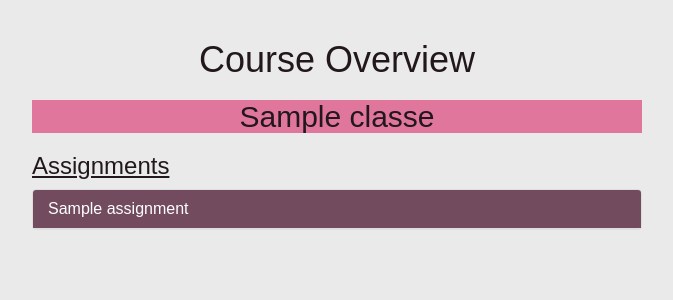
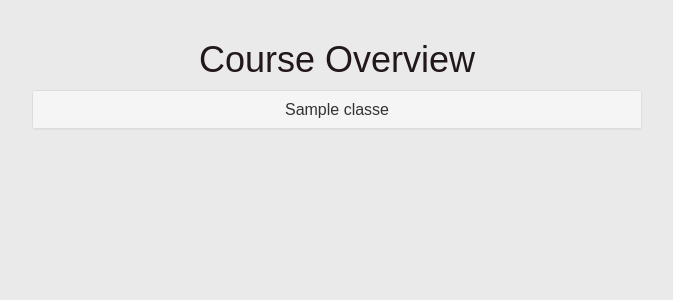
Before and after one commit to anyakeller/rocket-sammies, a Flask app: page /dashboard in a window 1280 px wide. Shown: the part 52-352 px from the top of the page, without its empty margins (303-976 px from the left). Run offline with Flask 2, Linux system fonts and the light colour scheme; the visitor is signed in with stand-in values (Sample User, id 1); a database or web service that is not in the repository returns one stand-in record (values such as "Sample title"); data that the repository does not hold is empty; parts of the project's set-up code (start-up, migrations or seed data) failed here and were passed over; some libraries are stand-ins or nearby versions.

Commit message:
fixed dashboard panels

```diff
--- a/templates/dashboard.html
+++ b/templates/dashboard.html
@@ -12,23 +12,18 @@
             <center><h1 class="head">Course Overview </h1></center>
             <div class="panel-group" id="assignments">
                 {% for item in data %}
-                <center><h2 style="background-color:#E1769D;">{{ item["class"]["name"] }}</h2></center>
-                <h3><u>Assignments</u></h5>
-                {% for assignment in item["assignments"] %}
-                <div class="panel panel-default ">
-                    <div class="panel-heading heading-red">
-                        <h4 class="panel-title">
-                            <a data-toggle="collapse" data-parent="#assignments" href="#{{ assignment["aid"] }}">{{ assignment["title"] }}</a>
-                        </h4>
-                    </div>
-                    <div id="{{ assignment["aid"] }}" class="panel-collapse collapse">
-                        <div class="panel-body">
+		<div class="panel panel-default">
+		  <div class = "panel-heading"><center>
+		    <h4 class = "panel-title">
+		      <a data-toggle="collapse" data-parent="#assignment" href="#{{ item["class"]["name"] }}">{{ item["class"]["name"] }}</a>
+		    </h4></center>
+		  </div>
+		  <div id=  "{{ item['class']['name'] }}" class="panel-collapse collapse">
+		  <div class = "panel-body">
+                     <h2><u>Assignments</u></h2><br>
+                       {% for assignment in item["assignments"] %}
                             Description: {{ assignment["description"] }}<br><br>
                             Max score: {{ assignment["max_score"] }}
-
-
-
-
                                 <div>
                                     <br>
                                     <button class="btn btn-primary" id="btn-assign">Assign</button>
@@ -73,7 +68,6 @@
         </div>
     </div>
 </div>
-
 {% endblock %}
 
 {% block scripts %}
```
Also changed, not shown: templates/oneclass.html (+4 -4 lines).
